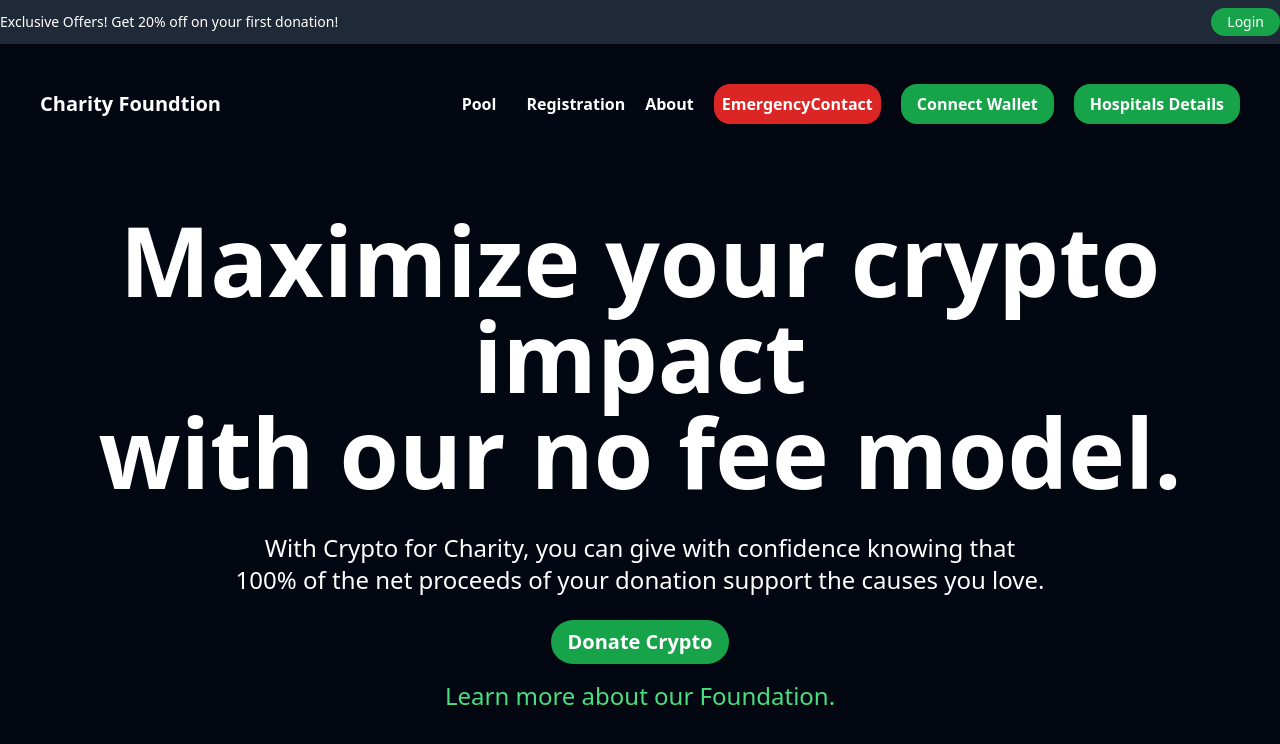
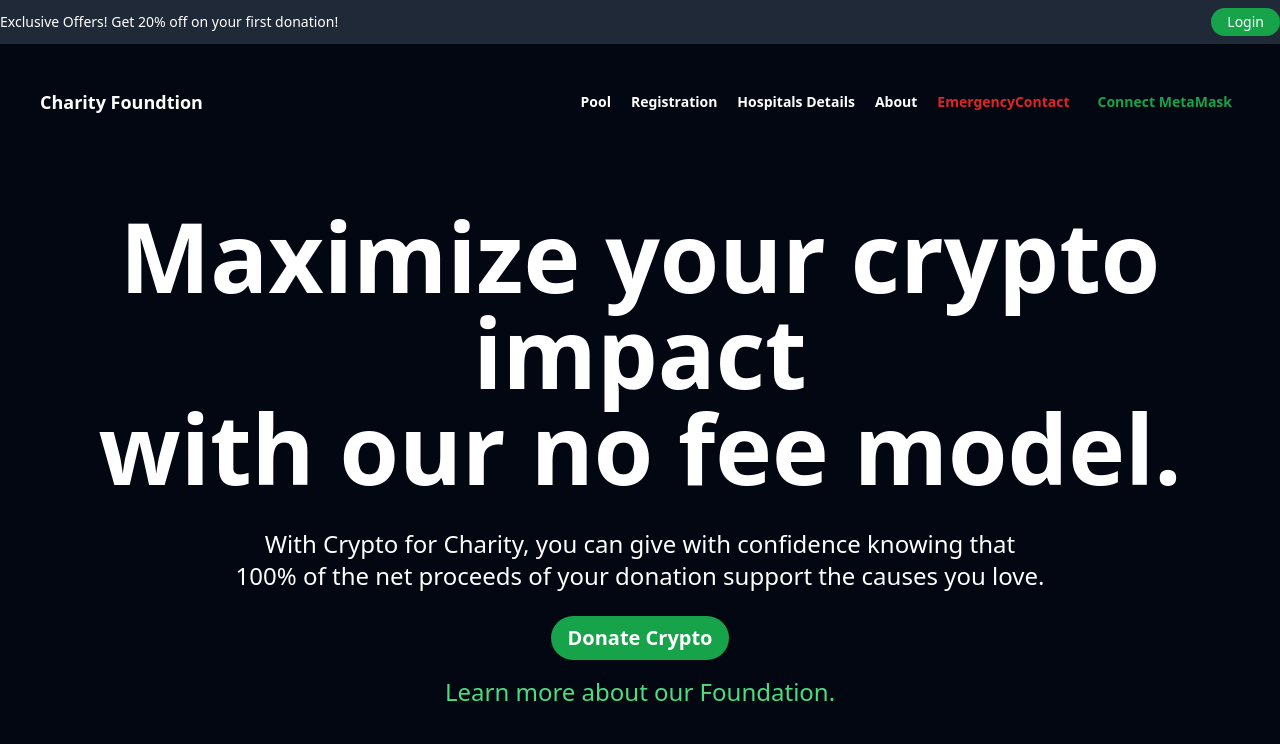
Before and after one commit to Usamahafiz8/charity-coin-moiz-fyp, a Next.js app: page / in a window 1280 px wide. Shown: the top 744 px of the page. Built offline with nearby package versions, Linux system fonts and the light colour scheme.

Commit message:
wallet connection establish

```diff
--- a/package.json
+++ b/package.json
@@ -18,6 +18,9 @@
     "react": "^18",
     "react-chartjs-2": "^5.2.0",
     "react-dom": "^18",
+    "react-icons": "^5.3.0",
+    "react-toastify": "^10.0.6",
+    "web3": "^4.14.0",
     "web3modal": "^1.9.12"
   },
   "devDependencies": {
--- a/src/components/Header.js
+++ b/src/components/Header.js
@@ -1,26 +1,24 @@
 import Link from "next/link";
 import React, { useState } from "react";
 import OfferBar from "./OfferBar";
-// import WalletConnectComponent from "./WalletConnectComponent";
-
-
-
-
-
+import Web3Connection from "@/utils/web3Connection";
 
 const Header = () => {
   const [isOpen, setIsOpen] = useState(false);
 
   return (
     <>
-    <OfferBar/>
+      <OfferBar />
       <div className="bg-gray-950 text-white">
-    <div className="font-sans font-bold m-0 p-6 box-border">
+        <div className="font-sans font-bold text-sm m-0 p-6 box-border">
           <header className="bg-gray-950 p-4">
             <div className="container mx-auto flex justify-between items-center">
-          <Link href="/"  className="text-white text-xl font-bold hover:cursor-pointer">Charity Foundtion</Link>
-
-
+              <Link
+                href="/"
+                className="text-white text-lg font-bold hover:cursor-pointer"
+              >
+                Charity Foundtion
+              </Link>
 
               {/* Hamburger Icon */}
               <button
@@ -29,46 +27,57 @@ const Header = () => {
                 aria-label="Toggle Navigation"
                 aria-expanded={isOpen}
               >
-             <svg className="w-6 h-6" fill="none" stroke="currentColor" viewBox="0 0 24 24" xmlns="http://www.w3.org/2000/svg">
-              <path strokeLinecap="round" strokeLinejoin="round" strokeWidth="2" d="M4 6h16M4 12h16M4 18h16"></path>
+                <svg
+                  className="w-6 h-6"
+                  fill="none"
+                  stroke="currentColor"
+                  viewBox="0 0 24 24"
+                  xmlns="http://www.w3.org/2000/svg"
+                >
+                  <path
+                    strokeLinecap="round"
+                    strokeLinejoin="round"
+                    strokeWidth="2"
+                    d="M4 6h16M4 12h16M4 18h16"
+                  ></path>
                 </svg>
               </button>
 
               {/* Navigation Links */}
-             <nav className={`lg:flex ${isOpen ? 'block' : 'hidden'} lg:block`}>
+              <nav
+                className={`lg:flex ${isOpen ? "block" : "hidden"} lg:block`}
+              >
                 <ul className="flex flex-col md:flex-row md:items-center list-none space-y-4 md:space-y-0 md:space-x-5">
-              <li className="mr-2.5">
-                <Link href="/Pool" className="text-white" >Pool</Link>
+                  <li className="">
+                    <Link href="/Pool" className="text-white">
+                      Pool
+                    </Link>
                   </li>
-              <li className="mr-2.5">
-                <Link href="/registration" className="text-white ">Registration</Link>
+                  <li className="">
+                    <Link href="/registration" className="text-white ">
+                      Registration
+                    </Link>
                   </li>
-
-              <li className="mr-2.5">
-                <Link href="/about" className="text-white">About</Link>
+                  <li className="">
+                    <Link href="/hospitaldetails">
+                      Hospitals Details
+                    </Link>
                   </li>
-
-              <li className="mr-2.5  bg-red-600 rounded-2xl p-2">
-                <Link href="/contact" className="text-white bg-red-600  rounded-xl ">EmergencyContact</Link>
+                  <li className="">
+                    <Link href="/about" className="text-white">
+                      About
+                    </Link>
                   </li>
-
-              <li className="mr-2.5">
-              <button
-              // onClick={() => connectWallet("walletconnect")}
-              className="bg-green-600 text-white py-2 px-4 rounded-2xl  hover:bg-green-400 transition duration-200"
+                  <li className="">
+                    <Link
+                      href="/contact"
+                      className="text-red-600  rounded-xl hover:text-red-400 "
                     >
-              Connect Wallet
-              </button>
-
-              {/* <WalletConnectComponent/> */}
+                      EmergencyContact
+                    </Link>
                   </li>
-              <li className="mr-2.5">
-              <Link href="/hospitaldetails">
-         <button className="bg-green-600 text-white px-4 py-2 rounded-2xl hover:bg-green-400 duration-200">
-            Hospitals Details
-          </button>
-
-            </Link>
+                  <li className="">
+                    <Web3Connection />
                   </li>
                 </ul>
               </nav>
--- /dev/null
+++ b/src/utils/web3Connection.js
@@ -0,0 +1,115 @@
+import React, { useState } from 'react';
+import Web3 from 'web3';
+import { ToastContainer, toast } from 'react-toastify';
+import 'react-toastify/dist/ReactToastify.css'; // Import the CSS for styling
+import { FaClipboard, FaSignOutAlt } from 'react-icons/fa'; // Import icons from react-icons
+
+const Web3Connection = () => {
+  const [walletAddress, setWalletAddress] = useState(null);
+  const [loading, setLoading] = useState(false);
+  const [isRequesting, setIsRequesting] = useState(false);
+
+  const connectWallet = async () => {
+    if (isRequesting) return;
+
+    if (window.ethereum) {
+      try {
+        setLoading(true);
+        setIsRequesting(true);
+
+        const accounts = await window.ethereum.request({ method: 'eth_requestAccounts' });
+        const web3 = new Web3(window.ethereum);
+        setWalletAddress(accounts[0]);
+
+        // Show success notification
+        toast.success("Connected to MetaMask!", {
+          position: "top-right",
+          autoClose: 3000,
+        });
+      } catch (error) {
+        console.error("Connection error:", error);
+        toast.error("Failed to connect MetaMask Wallet.", {
+          position: "top-right",
+          autoClose: 3000,
+        });
+      } finally {
+        setLoading(false);
+        setIsRequesting(false);
+      }
+    } else {
+      toast.error("MetaMask is not installed.", {
+        position: "top-right",
+        autoClose: 3000,
+      });
+    }
+  };
+
+  const disconnectWallet = () => {
+    setWalletAddress(null);
+    toast.info("Disconnected from MetaMask.", {
+      position: "top-right",
+      autoClose: 3000,
+    });
+  };
+
+  const shortenAddress = (address) => {
+    return address ? `${address.slice(0, 6)}...${address.slice(-4)}` : '';
+  };
+
+  const copyToClipboard = () => {
+    if (walletAddress) {
+      navigator.clipboard.writeText(walletAddress).then(() => {
+        toast.success("Address copied to clipboard!", {
+          position: "top-right",
+          autoClose: 3000,
+        });
+      }).catch(err => {
+        console.error("Failed to copy: ", err);
+        toast.error("Failed to copy address.", {
+          position: "top-right",
+          autoClose: 3000,
+        });
+      });
+    }
+  };
+
+  return (
+    <div>
+      {!walletAddress ? (
+        <button
+          onClick={connectWallet}
+          disabled={loading || isRequesting}
+          className="
+            text-green-600 p-2 hover:text-green-300 rounded-2xl
+            transition duration-200 cursor-pointer
+          "
+        >
+          {loading ? 'Connecting...' : 'Connect MetaMask'}
+        </button>
+      ) : (
+        <div className="flex items-center relative">
+          <p
+            onClick={copyToClipboard}
+            className="text-green-600 p-2 hover:text-green-300 rounded-2xl transition duration-200 cursor-pointer"
+            title="Click to copy address"
+          >
+            {shortenAddress(walletAddress)}
+          </p>
+          <span className="tooltip-text absolute left-1/2 transform -translate-x-1/2 mt-1 hidden bg-gray-700 text-white text-xs rounded p-1">
+            Copy Address
+          </span>
+          <button
+            onClick={disconnectWallet}
+            className="text-red-600 p-2 rounded-2xl hover:bg-red-500 hover:text-white transition duration-200"
+            title="Disconnect Wallet"
+          >
+            <FaSignOutAlt />
+          </button>
+        </div>
+      )}
+      <ToastContainer /> {/* Include ToastContainer for notifications */}
+    </div>
+  );
+};
+
+export default Web3Connection;
```
Also changed, not shown: src/components/WalletConnectComponent.js (deleted, +0 -148 lines), 1 other file (tests, documents, lock files or other folders). Lines whose indentation alone changed are shown as unchanged.
